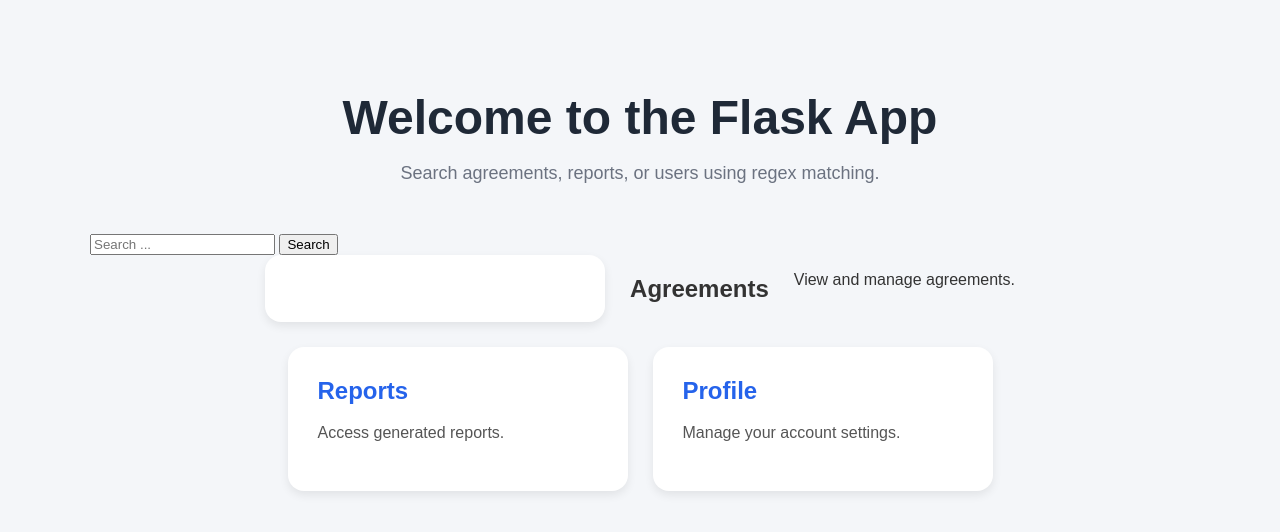
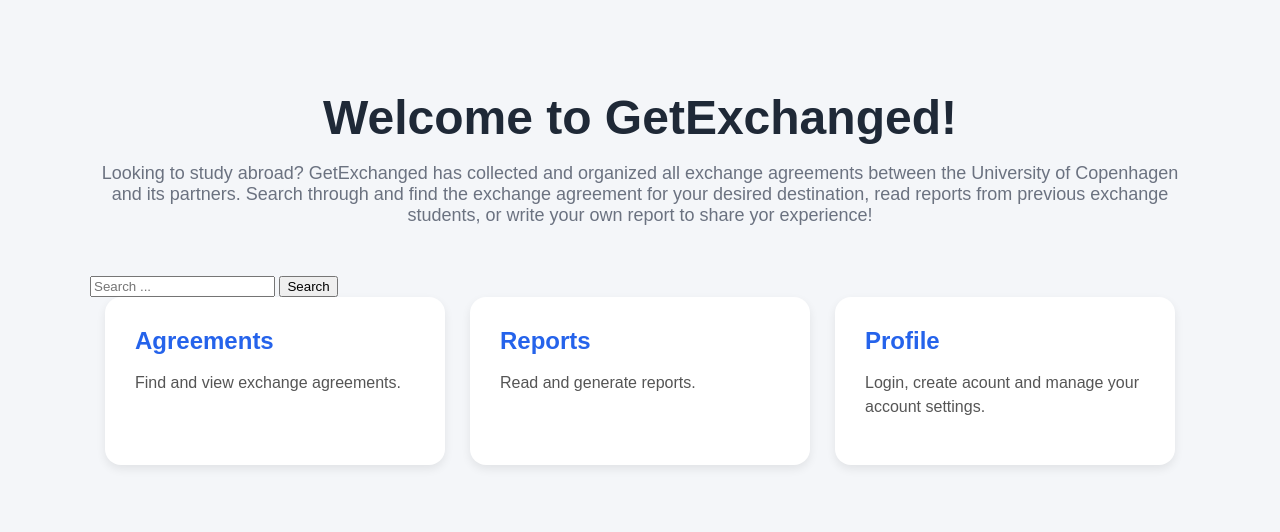
Before and after one commit to Michelle-Dimo/GetExchanged_DIS, a Flask app: page / in a window 1280 px wide. Shown: the part 68-600 px from the top of the page. Run offline with Flask 3, Linux system fonts and the light colour scheme; some libraries are stand-ins or nearby versions.

Commit message:
updateret søge funktion og layout for hjemmesiden

```diff
--- a/app/templates/homepage.html
+++ b/app/templates/homepage.html
@@ -3,9 +3,11 @@
 {% block content %}
 <div class="home-container">
     <div class="hero-section">
-        <h1>Welcome to the Flask App</h1>
+        <h1>Welcome to GetExchanged!</h1>
         <p>
-            Search agreements, reports, or users using regex matching.
+            Looking to study abroad?
+            GetExchanged has collected and organized all exchange agreements between the University of Copenhagen and its partners.
+            Search through and find the exchange agreement for your desired destination, read reports from previous exchange students, or write your own report to share yor experience!
         </p>
     </div>
     <div class="search-container">
@@ -31,17 +33,17 @@
 </div>
 {% endif %}
     <div class="card-container">
-        <a href="{{ url_for('agreements.table') }}" class="card"></a>
+        <a href="{{ url_for('agreements.table') }}" class="card">
             <h2>Agreements</h2>
-            <p>View and manage agreements.</p>
+            <p>Find and view exchange agreements.</p>
         </a>
         <a href="{{ url_for('reports') }}" class="card">
             <h2>Reports</h2>
-            <p>Access generated reports.</p>
+            <p>Read and generate reports.</p>
         </a>
         <a href="{{ url_for('profile') }}" class="card">
             <h2>Profile</h2>
-            <p>Manage your account settings.</p>
+            <p>Login, create acount and manage your account settings.</p>
         </a>
     </div>
 </div>
```
